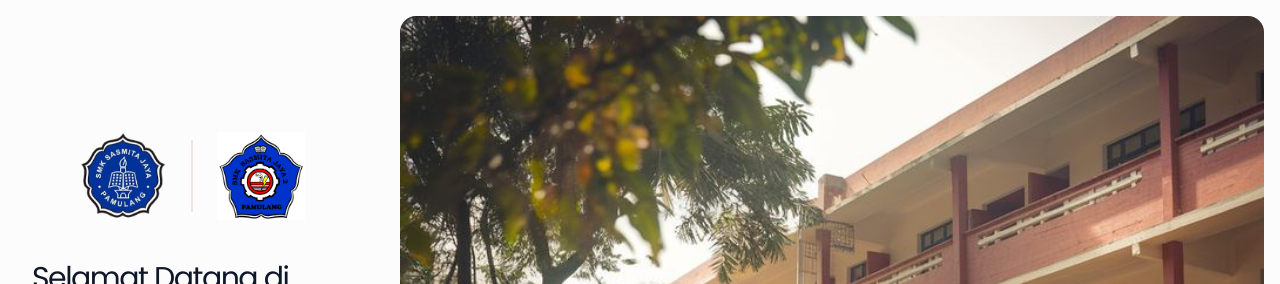
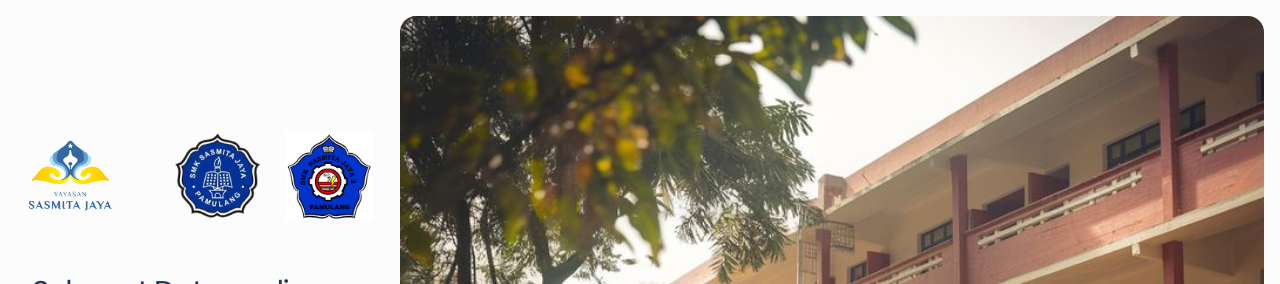
Before and after one commit to DimasAji8/sia-smk, a React (Vite) app: page / in a window 1280 px wide. Shown: the top 284 px of the page. Built offline with nearby package versions, Linux system fonts and the light colour scheme.

Commit message:
update: font to montserat

```diff
--- a/index.html
+++ b/index.html
@@ -4,6 +4,9 @@
     <meta charset="UTF-8" />
     <link rel="icon" type="image/svg+xml" href="/vite.svg" />
     <meta name="viewport" content="width=device-width, initial-scale=1.0" />
+    <link rel="preconnect" href="https://fonts.googleapis.com" />
+    <link rel="preconnect" href="https://fonts.gstatic.com" crossorigin />
+    <link href="https://fonts.googleapis.com/css2?family=Montserrat:wght@100;200;300;400;500;600;700;800;900&display=swap" rel="stylesheet" />
     <title>Sistem Informasi Akademik SMK Sasmita Jaya</title>
   </head>
   <body>
--- a/src/components/ui/sign-in.tsx
+++ b/src/components/ui/sign-in.tsx
@@ -45,12 +45,14 @@ export const SignInPage: React.FC<SignInPageProps> = ({
       <section className="md:w-[30%] flex items-center justify-center p-8">
         <div className="w-full max-w-md">
           <div className="flex flex-col gap-4">
-            {/* Logo Section */}
+          {/* Logo Section */}
             <div className="flex items-center justify-center gap-4 mb-6">
+              <img src="/images/logo/sasmita.png" alt="Logo yayasan" className="h-[7.2rem] w-[7.2rem] object-contain" />
+              <div className="h-[4.5rem] w-[2px] bg-border mx-2"></div>
               <img src="/images/logo/smk1.png" alt="Logo Sekolah" className="h-[5.5rem] w-[5.5rem] object-contain" />
-              <div className="h-[4.5rem] w-[2px] bg-border mx-2"></div>
-              <img src="/images/logo/smk2.png" alt="Logo SMK" className="h-[5.5rem] w-[5.5rem] object-contain" />
+              <img src="/images/logo/smk2.png" alt="Logo SMK" className="h-[5.5rem] w-[5.5rem] object-contain ml-2" />
             </div>
+
 
             {/* Title & Description */}
             <div className="space-y-1 mb-2">
--- a/src/index.css
+++ b/src/index.css
@@ -30,11 +30,11 @@
 
     /* Background & Base */
     --background: 30 20% 99%;            /* Warm white background */
-    --foreground: 222 47% 11%;           /* #0F172A - Dark slate text */
+    --foreground: 222 47% 25%;           /* Softer dark gray text - not pure black */
 
     /* Sidebar - Modern White/Light Blue */
     --sidebar: 30 20% 99%;               /* Same as background */
-    --sidebar-foreground: 240 5.3% 26.1%;   /* #0F172A - Dark text */
+    --sidebar-foreground: 222 47% 30%;   /* Softer dark text */
     --sidebar-border: 30 20% 90%;        /* Warm border */
     --sidebar-hover: 217 91% 95%;        /* #EEF4FF - Light blue hover */
     --sidebar-active: 217 91% 35%;       /* Dark navy active */
@@ -58,11 +58,11 @@
 
     /* Header - Clean with accent */
     --header: 0 0% 100%;                 /* #FFFFFF - White header */
-    --header-foreground: 210 17% 20%;    /* Dark text */
+    --header-foreground: 222 47% 30%;    /* Softer dark text */
 
     /* Neutral Elements */
     --card: 30 20% 99.5%;                /* Warm white cards */
-    --card-foreground: 222 47% 11%;      /* Dark slate text */
+    --card-foreground: 222 47% 25%;      /* Softer dark text */
     --muted: 30 20% 96%;                 /* Warm muted bg */
     --muted-foreground: 215 16% 47%;     /* #64748B - Muted slate */
 
@@ -74,7 +74,7 @@
 
     /* Popover & Dropdown */
     --popover: 0 0% 100%;
-    --popover-foreground: 220 26% 14%;   /* Charcoal */
+    --popover-foreground: 222 47% 30%;   /* Softer charcoal */
 
     /* Status Colors */
     --success: 142 76% 36%;              /* #16A34A - Green */
--- a/tailwind.config.js
+++ b/tailwind.config.js
@@ -6,7 +6,7 @@ export default {
   	extend: {
   		fontFamily: {
   			sans: [
-  				'Inter',
+  				'Montserrat',
   				'ui-sans-serif',
   				'system-ui',
   				'sans-serif'
```
Also changed, not shown: public/images/logo/sasmita.png (added).
